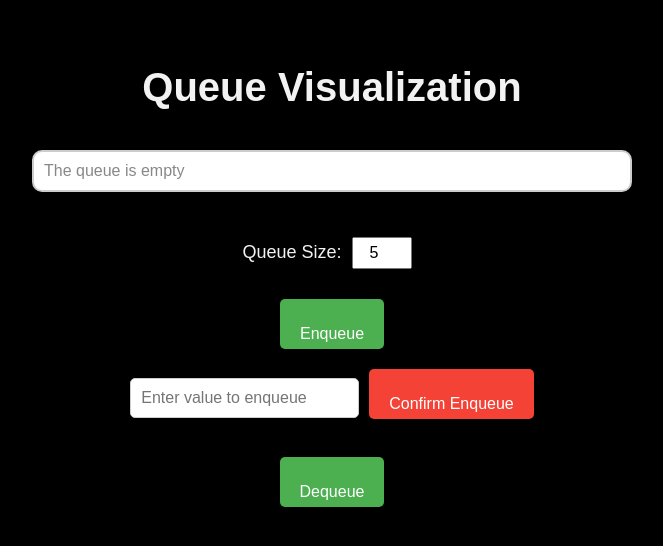
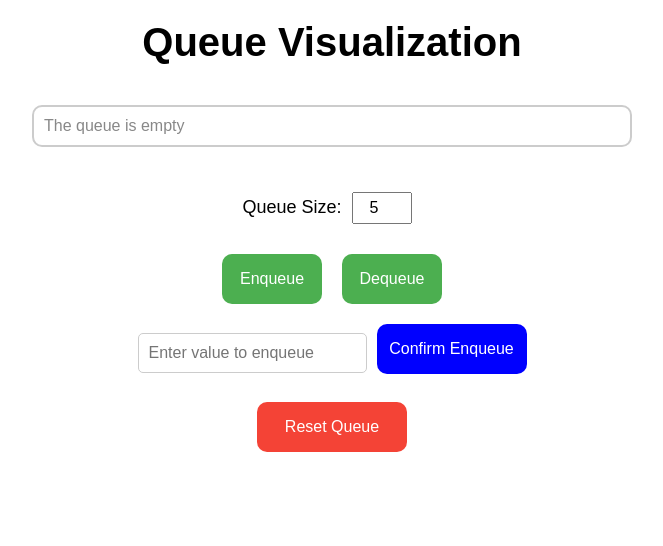
Before and after one commit to Jia2005/Algorific, a React (Create React App) app: page /queue in a window 1280 px wide. Both pictures are taken after a click on the button "Enqueue". Shown: the top 546 px of the page, without its empty margins (308-971 px from the left). Built offline with nearby package versions, Linux system fonts and the light colour scheme.

Commit message:
Changes in LL and queue

```diff
--- a/src/HomePage.css
+++ b/src/HomePage.css
@@ -1,7 +1,7 @@
 body {
     margin: 0;
     font-family: Arial, Helvetica, sans-serif;
-    background-color: #000;
+    /* background-color: #000; */
     color: #f2f2f2;
   }
 
--- a/src/LinkedList.js
+++ b/src/LinkedList.js
@@ -1,7 +1,8 @@
 import React, { useState, useRef, useEffect } from 'react';
 import { motion } from 'framer-motion';
+import { height, width } from '@fortawesome/free-solid-svg-icons/fa0';
 
-const Node = ({ node, isFirst, x, y, prevPointer, nextX, nextY, isTraversed }) => (
+const Node = ({ node, isFirst, x, y, nextPointer, isTraversed }) => (
   <div style={{ position: 'absolute', left: x, top: y }}>
     <motion.div
       style={{
@@ -16,19 +17,8 @@ const Node = ({ node, isFirst, x, y, prevPointer, nextX, nextY, isTraversed }) =
       {isFirst && <div style={styles.startLabel}><br />Start</div>}
     </motion.div>
     <div style={styles.pointerLabel}>
-      <br /><b>Pointer: {prevPointer || 'null'}</b>
+      <br /><b>Pointer: {nextPointer || 'null'}</b>
     </div>
-    {nextX !== undefined && nextY !== undefined && (
-      <motion.div
-        style={{
-          position: 'absolute',
-          left: x + 100,
-          top: y + 25,
-        }}
-        animate={{ opacity: [0, 1] }}
-        transition={{ duration: 0.5 }}
-      />
-    )}
   </div>
 );
 
@@ -89,7 +79,7 @@ const LinkedList = () => {
     const newNode = {
       value,
       color: 'blue',
-      x: 0,
+      x: nodes.length * 150 + 50,
       y: 100,
     };
 
@@ -101,8 +91,8 @@ const LinkedList = () => {
         }));
         setMessage(`Added ${value} at the start`);
         return updatedNodes;
-      } else if (position !== null && position >= 0 && position < prevNodes.length) {
-        const index = position + 1;
+      } else if (position !== null && position > 0 && position < prevNodes.length) {
+        const index = position;
         const updatedNodes = [
           ...prevNodes.slice(0, index),
           newNode,
@@ -111,7 +101,7 @@ const LinkedList = () => {
           ...node,
           x: index * 150 + 50,
         }));
-        setMessage(`Added ${value} after node ${prevNodes[position].value}`);
+        setMessage(`Added ${value} after node ${prevNodes[index - 1].value}`);
         return updatedNodes;
       } else {
         const updatedNodes = [...prevNodes, newNode].map((node, index) => ({
@@ -149,7 +139,11 @@ const LinkedList = () => {
 
       if (node.value === value) {
         setMessage(`Found ${value}`);
-        setTimeout(() => setTraversedNodes([]), 2000); // Remove highlight after 2 seconds
+        await new Promise(resolve => setTimeout(resolve, 2000));
+        // After delay, remove highlight and reset colors
+        setTraversedNodes([]);
+        nodes.forEach((n) => n.color = 'blue'); // Reset colors
+        setNodes([...nodes]); // Force re-render
         return;
       }
 
@@ -184,7 +178,11 @@ const LinkedList = () => {
     } else if (mode === 'add-start') {
       addNode(intValue, 'start');
     } else if (mode === 'add-after') {
-      addNode(intValue, position);
+      if (position > 0 && position <= nodes.length) {
+        addNode(intValue, position);
+      } else {
+        setMessage('Invalid index. Please choose a valid index to add after (greater than 0).');
+      }
     } else if (mode === 'delete') {
       deleteNode(intValue);
     } else if (mode === 'search') {
@@ -211,8 +209,8 @@ const LinkedList = () => {
                 {index < nodes.length - 1 && (
                   <Link
                     from={{
-                      x: nodes[index].x,
-                      y: nodes[index].y
+                      x: node.x,
+                      y: node.y
                     }}
                     to={{
                       x: nodes[index + 1].x,
@@ -225,9 +223,7 @@ const LinkedList = () => {
                   isFirst={index === 0}
                   x={node.x}
                   y={node.y}
-                  prevPointer={index === 0 ? 'null' : nodes[index - 1].value}
-                  nextX={index < nodes.length - 1 ? nodes[index + 1].x : undefined}
-                  nextY={index < nodes.length - 1 ? nodes[index + 1].y : undefined}
+                  nextPointer={index < nodes.length - 1 ? nodes[index + 1].value : 'null'}
                   isTraversed={traversedNodes.includes(node.value)}
                 />
               </React.Fragment>
@@ -242,7 +238,7 @@ const LinkedList = () => {
         <div style={styles.modeContainer}>
           <button onClick={() => handleModeChange('add')} style={styles.button}>Add</button>
           <button onClick={() => handleModeChange('add-start')} style={styles.button}>Add at Start</button>
-          <button onClick={() => handleModeChange('add-after')} style={styles.button}>Add after a Index</button>
+          <button onClick={() => handleModeChange('add-after')} style={styles.button}>After Index</button>
           <button onClick={() => handleModeChange('delete')} style={styles.button}>Delete</button>
           <button onClick={() => handleModeChange('search')} style={styles.button}>Search</button>
         </div>
@@ -262,7 +258,7 @@ const LinkedList = () => {
                   type="number"
                   value={position || ''}
                   onChange={handlePositionChange}
-                  placeholder="Index"
+                  placeholder="Index (greater than 0)"
                   style={styles.textInput}
                 />
               </div>
@@ -283,10 +279,12 @@ const styles = {
     padding: '20px',
     position: 'relative',
     minHeight: '100vh',
+    backgroundColor: 'white',
   },
   header: {
     marginBottom: '20px',
     textAlign: 'center',
+    color: 'black',
   },
   listContainer: {
     position: 'relative',
@@ -346,14 +344,17 @@ const styles = {
     marginBottom: '10px',
   },
   button: {
-    backgroundColor: '#4CAF50',
+    background: 'linear-gradient(90deg, #4CAF50, #45a049)',
     color: '#fff',
     border: 'none',
-    padding: '10px 20px',
+    height:'50px',
+    width:'100px',
     fontSize: '16px',
-    borderRadius: '5px',
+    borderRadius: '10px',
     cursor: 'pointer',
     margin: '5px',
+    transition: 'background 0.3s, box-shadow 0.3s',
+    boxShadow: '0 4px 6px rgba(0, 0, 0, 0.1)',
   },
   inputSection: {
     marginBottom: '20px',
--- a/src/Queues.js
+++ b/src/Queues.js
@@ -1,6 +1,7 @@
-import React, { useState, useRef } from 'react';
+import { height } from '@fortawesome/free-solid-svg-icons/fa0';
+import React, { useState } from 'react';
 
-const Queues = () => {
+const QueueVisualization = () => {
   const [queue, setQueue] = useState([]);
   const [maxSize, setMaxSize] = useState(5);
   const [inputValue, setInputValue] = useState('');
@@ -32,6 +33,11 @@ const Queues = () => {
     }
   };
 
+  const resetQueue = () => {
+    setQueue([]);
+    setMessage('Queue reset!');
+  };
+
   const handleInputChange = (e) => {
     setInputValue(e.target.value);
   };
@@ -45,7 +51,7 @@ const Queues = () => {
   return (
     <div style={styles.container}>
       <header style={styles.header}>
-        <h1 style={{ fontSize: '40px' }}><br></br>Queue Visualization</h1>
+        <h1 style={{ fontSize: '40px' }}>Queue Visualization</h1>
       </header>
       <div style={styles.queueContainer}>
         <div style={styles.queue}>
@@ -79,6 +85,9 @@ const Queues = () => {
           <button onClick={handleEnqueueClick} style={styles.primaryButton}>
             Enqueue
           </button>
+          <button onClick={dequeue} style={styles.primaryButton}>
+            Dequeue
+          </button>
         </div>
 
         {isEnqueuing && (
@@ -90,15 +99,15 @@ const Queues = () => {
               placeholder="Enter value to enqueue"
               style={styles.textInput}
             />
-            <button onClick={enqueue} style={styles.secondaryButton}>
+            <button onClick={enqueue} style={styles.secondary2Button}>
               Confirm Enqueue
             </button>
           </div>
         )}
 
         <div style={styles.buttonContainer}>
-          <button onClick={dequeue} style={styles.primaryButton}>
-            Dequeue
+          <button onClick={resetQueue} style={styles.secondaryButton}>
+            Reset Queue
           </button>
         </div>
       </div>
@@ -113,10 +122,12 @@ const styles = {
     alignItems: 'center',
     justifyContent: 'center',
     padding: '20px',
+    backgroundColor:'white',
   },
   header: {
     marginBottom: '20px',
     textAlign: 'center',
+    color:'black',
   },
   queueContainer: {
     width: '100%',
@@ -174,6 +185,7 @@ const styles = {
   label: {
     fontSize: '18px',
     marginRight: '10px',
+    color:'black',
   },
   numberInput: {
     width: '60px',
@@ -189,19 +201,32 @@ const styles = {
     backgroundColor: '#4CAF50',
     color: '#fff',
     border: 'none',
-    padding: '10px 20px',
     fontSize: '16px',
-    borderRadius: '5px',
+    borderRadius: '10px',
     cursor: 'pointer',
     margin: '10px',
+    alignItems:'center',
+    height:'50px',
+    width:'100px',
   },
   secondaryButton: {
     backgroundColor: '#f44336',
     color: '#fff',
     border: 'none',
-    padding: '10px 20px',
+    height:'50px',
+    width:'150px',
     fontSize: '16px',
-    borderRadius: '5px',
+    borderRadius: '10px',
+    cursor: 'pointer',
+  },
+  secondary2Button: {
+    backgroundColor: 'blue',
+    color: '#fff',
+    border: 'none',
+    height:'50px',
+    width:'150px',
+    fontSize: '16px',
+    borderRadius: '10px',
     cursor: 'pointer',
   },
   textInput: {
@@ -218,4 +243,4 @@ const styles = {
   },
 };
 
-export default Queues;
+export default QueueVisualization;
```
